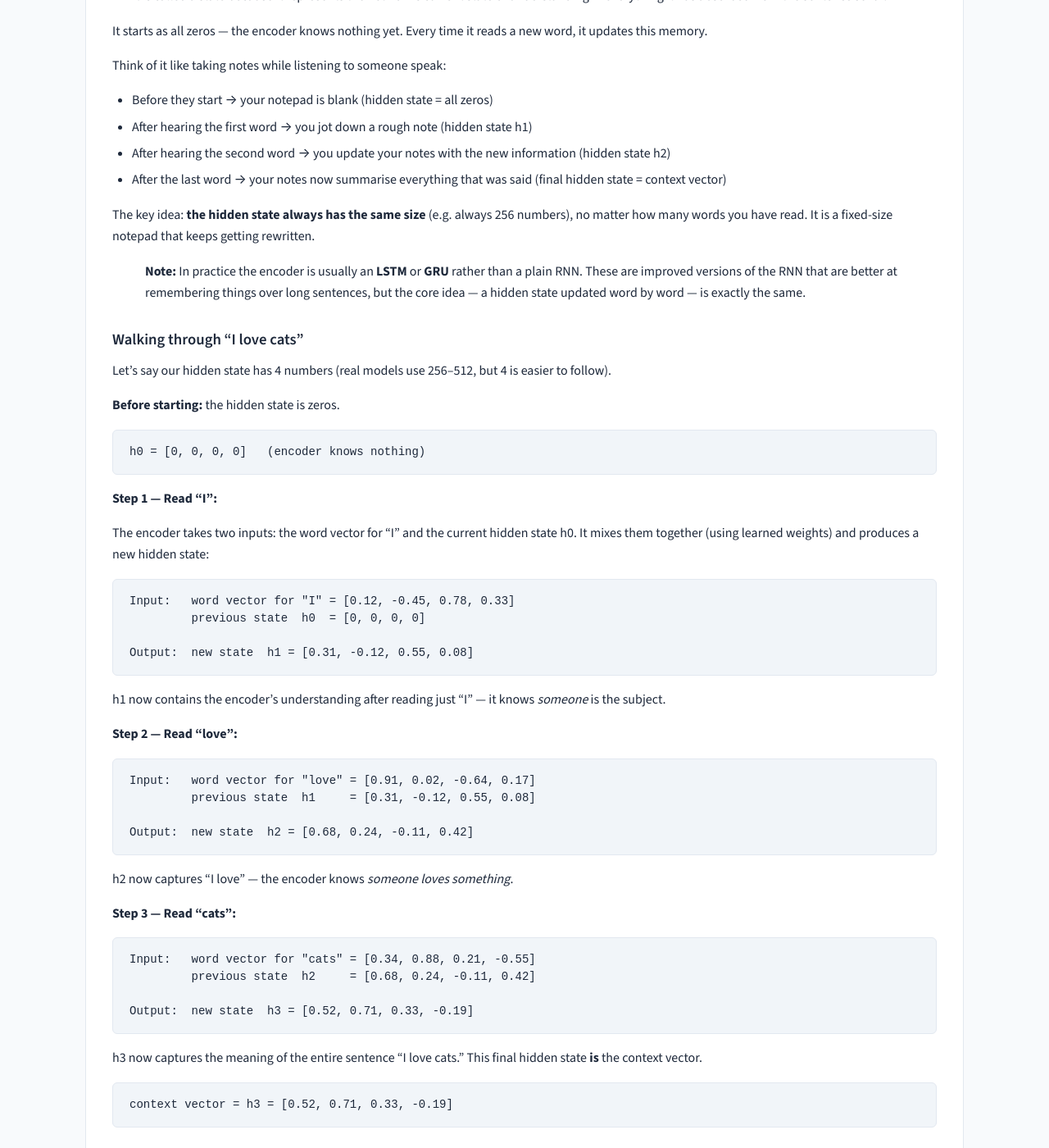
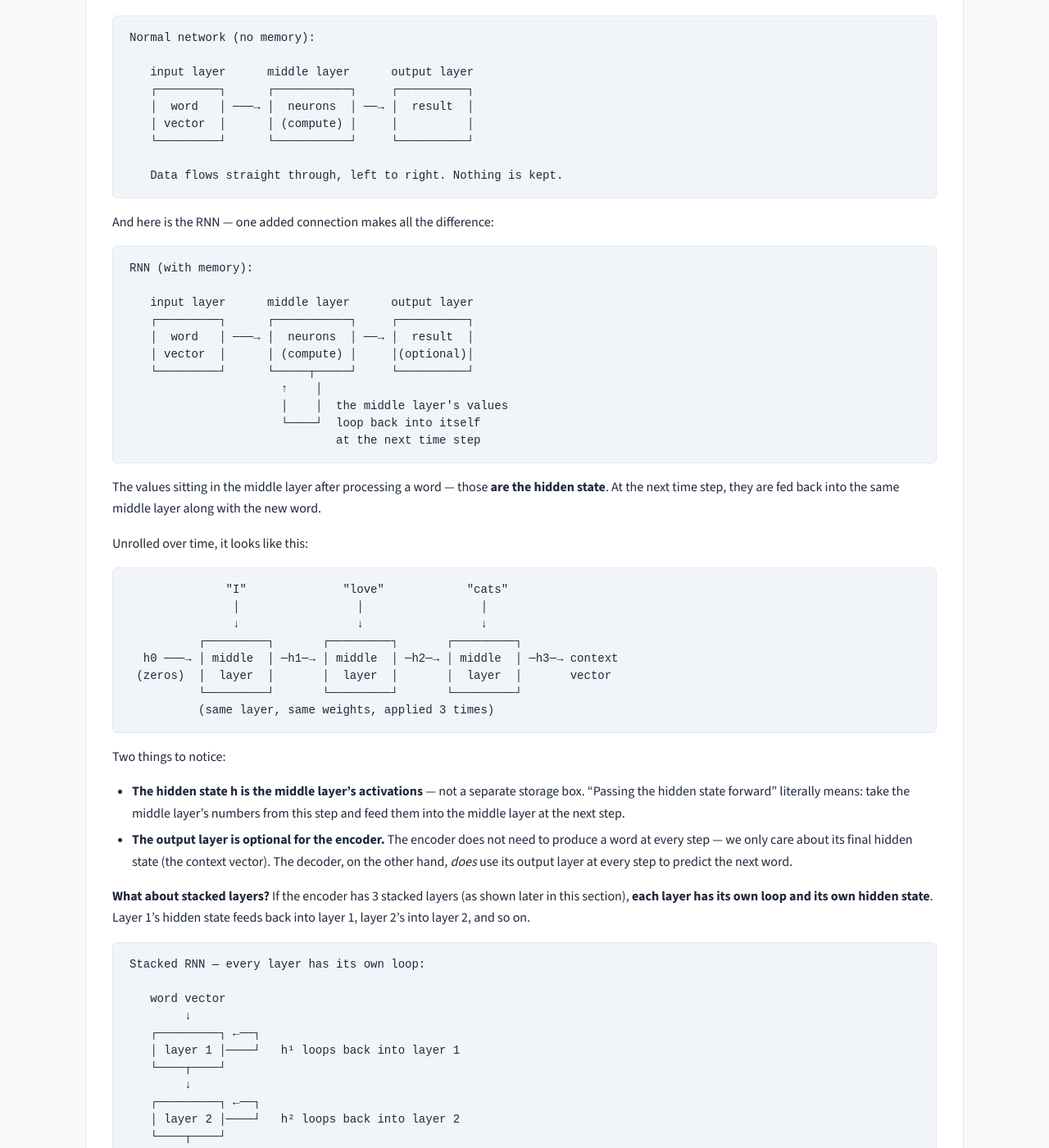
Before and after one commit to rilov/handbook, a Jekyll site: the page built from _topics/DL for GenAI - Part 2 - Encoder-Decoder Architecture.md, in a window 1280 px wide and 1400 px high, scrolled down 6198 px. Shown: the whole window at 82% size. Built offline with Jekyll 4.4.1, drawn with Linux system fonts in a browser that asks for light colours; some of the changed text lies outside the part shown.

Commit message:
Add diagrams showing where the RNN loop lives: middle layer, unrolled view, stacked layers

````diff
--- a/_topics/DL for GenAI - Part 2 - Encoder-Decoder Architecture.md
+++ b/_topics/DL for GenAI - Part 2 - Encoder-Decoder Architecture.md
@@ -259,6 +259,82 @@ Imagine you can only see **one word at a time** through a small window, but you
 You never saw the whole sentence at once — but by always combining the **note (memory)** with the **current word**, you ended up understanding the full sentence. The RNN does exactly this.
 
 This is why it is called *recurrent* — "recurrent" means "happening repeatedly." The same operation repeats for every word, and the output of one step feeds back in as the input of the next.
+
+### Where exactly does this loop live inside the network?
+
+A neural network has three parts: an **input layer**, one or more **middle (hidden) layers**, and an **output layer**. The loop is **not** at the output layer — it happens at the **middle layer**.
+
+Here is a normal feed-forward network first:
+
+```text
+Normal network (no memory):
+
+   input layer      middle layer      output layer
+   ┌─────────┐      ┌───────────┐     ┌──────────┐
+   │  word   │ ───→ │  neurons  │ ──→ │  result  │
+   │ vector  │      │ (compute) │     │          │
+   └─────────┘      └───────────┘     └──────────┘
+
+   Data flows straight through, left to right. Nothing is kept.
+```
+
+And here is the RNN — one added connection makes all the difference:
+
+```text
+RNN (with memory):
+
+   input layer      middle layer      output layer
+   ┌─────────┐      ┌───────────┐     ┌──────────┐
+   │  word   │ ───→ │  neurons  │ ──→ │  result  │
+   │ vector  │      │ (compute) │     │(optional)│
+   └─────────┘      └─────┬─────┘     └──────────┘
+                      ↑    │
+                      │    │  the middle layer's values
+                      └────┘  loop back into itself
+                              at the next time step
+```
+
+The values sitting in the middle layer after processing a word — those **are the hidden state**. At the next time step, they are fed back into the same middle layer along with the new word.
+
+Unrolled over time, it looks like this:
+
+```text
+              "I"              "love"            "cats"
+               │                 │                 │
+               ↓                 ↓                 ↓
+          ┌─────────┐       ┌─────────┐       ┌─────────┐
+  h0 ───→ │ middle  │ ─h1─→ │ middle  │ ─h2─→ │ middle  │ ─h3─→ context
+ (zeros)  │  layer  │       │  layer  │       │  layer  │       vector
+          └─────────┘       └─────────┘       └─────────┘
+          (same layer, same weights, applied 3 times)
+```
+
+Two things to notice:
+
+- **The hidden state h is the middle layer's activations** — not a separate storage box. "Passing the hidden state forward" literally means: take the middle layer's numbers from this step and feed them into the middle layer at the next step.
+- **The output layer is optional for the encoder.** The encoder does not need to produce a word at every step — we only care about its final hidden state (the context vector). The decoder, on the other hand, *does* use its output layer at every step to predict the next word.
+
+**What about stacked layers?** If the encoder has 3 stacked layers (as shown later in this section), **each layer has its own loop and its own hidden state**. Layer 1's hidden state feeds back into layer 1, layer 2's into layer 2, and so on.
+
+```text
+Stacked RNN — every layer has its own loop:
+
+   word vector
+        ↓
+   ┌─────────┐ ←──┐
+   │ layer 1 │────┘   h¹ loops back into layer 1
+   └────┬────┘
+        ↓
+   ┌─────────┐ ←──┐
+   │ layer 2 │────┘   h² loops back into layer 2
+   └────┬────┘
+        ↓
+   ┌─────────┐ ←──┐
+   │ layer 3 │────┘   h³ loops back into layer 3
+   └────┬────┘
+        ↓
+     output
+```
 
 ### That memory has a name: the hidden state
 
````
